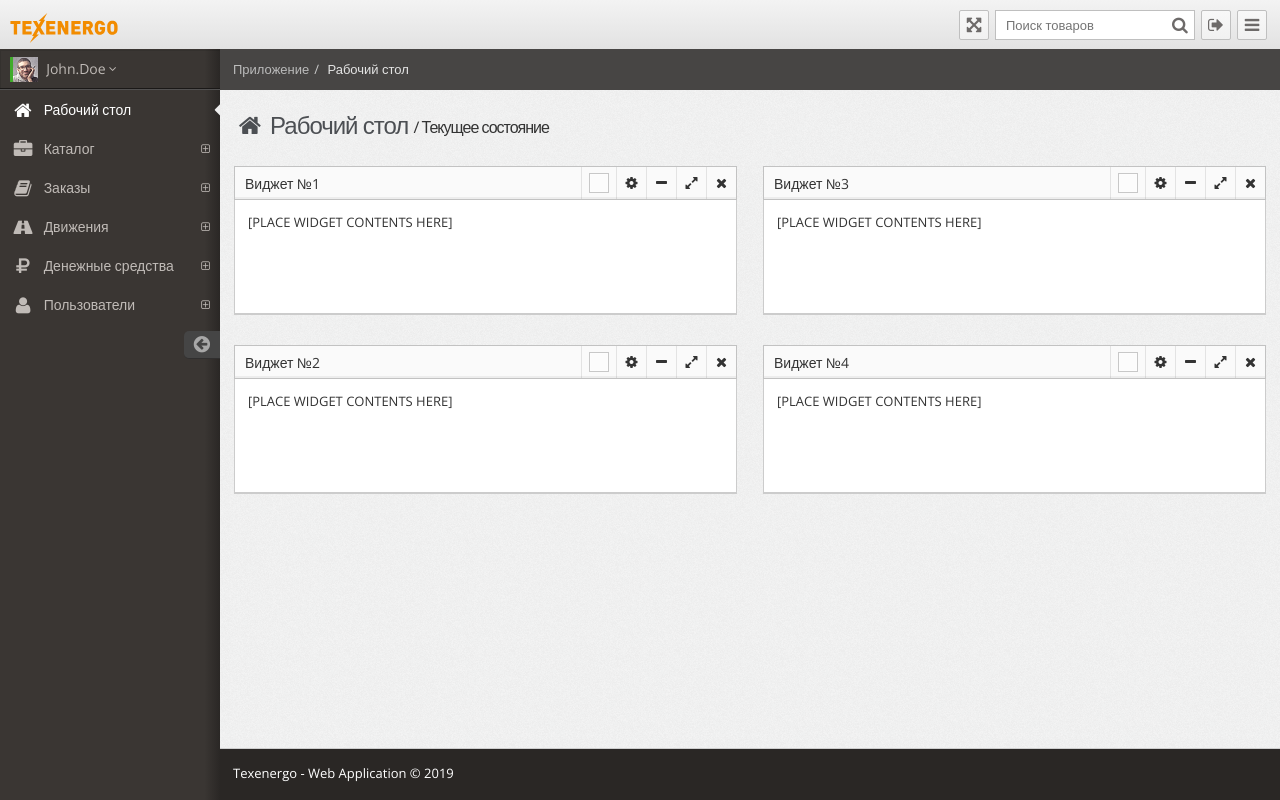
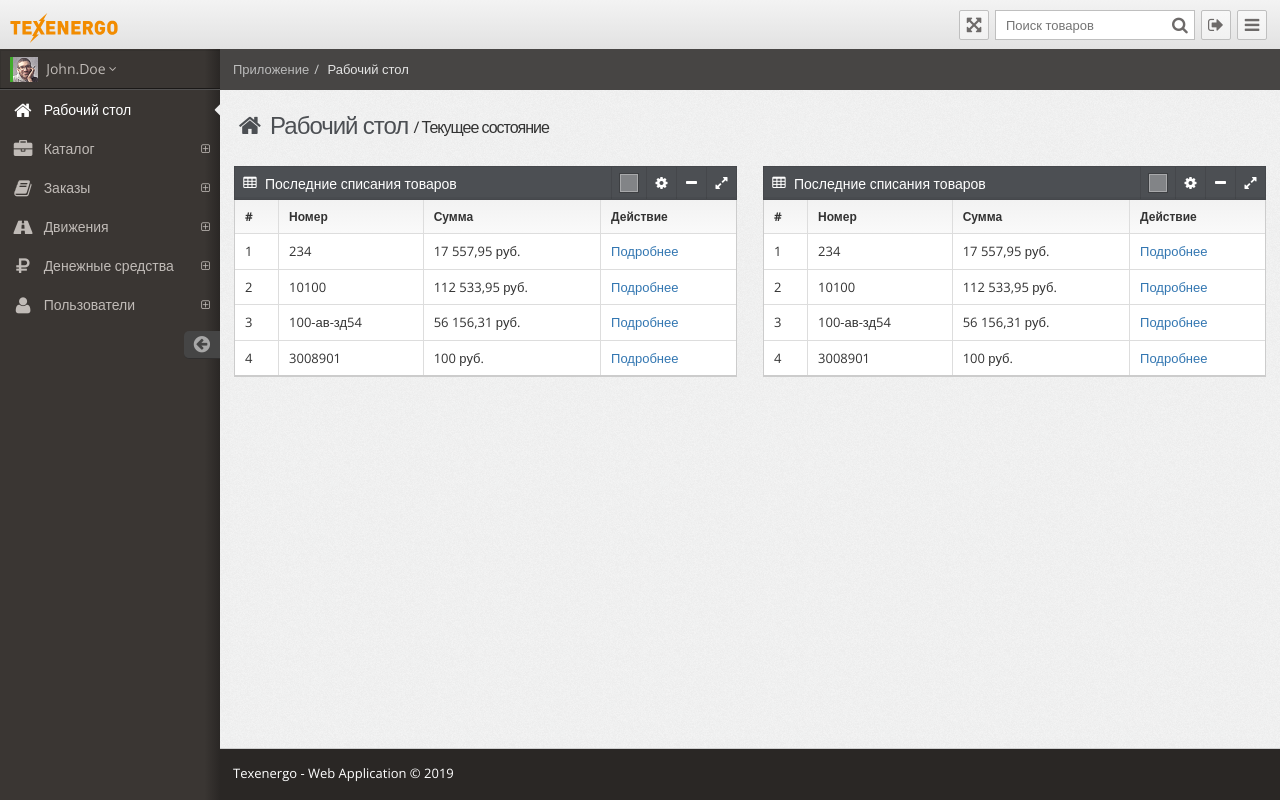
Before and after one commit to sliim35/Texenergo-app-clean, a website: page app/index.html in a window 1280 px wide. Drawn offline with nearby package versions, Linux system fonts and the light colour scheme; files that its build step writes are made by us from their sources.

Commit message:
Edited first line with tables

```diff
--- a/app/ajax/dashboard.html
+++ b/app/ajax/dashboard.html
@@ -17,62 +17,149 @@
 <section id="widget-grid">
   <div class="row">
 		<article class="col-xs-12 col-sm-6 col-md-6 col-lg-6">
-				<div class="jarviswidget" id="wid-id-1">
+			<div class="jarviswidget jarviswidget-color-blueDark" id="wid-id-2" data-widget-deletebutton="false">
+			<!-- widget options:
+			usage: <div class="jarviswidget" id="wid-id-0" data-widget-editbutton="false">
+			data-widget-colorbutton="false"
+			data-widget-editbutton="false"
+			data-widget-togglebutton="false"
+			data-widget-deletebutton="false"
+			data-widget-fullscreenbutton="false"
+			data-widget-custombutton="false"
+			data-widget-collapsed="true"
+			data-widget-sortable="false"
+			-->
 			<header>
-						<h2>Виджет №1</h2>
+				<span class="widget-icon"> <i class="fa fa-table"></i> </span>
+				<h2>Последние списания товаров</h2>
 			</header>
 			<div>
+				<!-- widget edit box start -->
 				<div class="jarviswidget-editbox">
 					<input class="form-control" type="text">
 				</div>
-						<div class="widget-body">
-							[PLACE WIDGET CONTENTS HERE]
+				<!-- widget edit box end -->
+				<!-- widget body start -->
+				<div class="widget-body no-padding">
+					<div class="table-responsive">
+						<!-- table start -->
+						<table class="table table-hover table-bordered">
+							<thead>
+								<tr>
+									<th>#</th>
+									<th>Номер</th>
+									<th>Сумма</th>
+									<th>Действие</th>
+								</tr>
+							</thead>
+							<tbody>
+								<tr>
+									<td>1</td>
+									<td>234</td>
+									<td>17 557,95 руб.</td>
+									<td><a href="#" data-toggle="tooltip" data-placement="top" title="Посмотреть подробное описание">Подробнее</a></td>
+								</tr>
+								<tr>
+									<td>2</td>
+									<td>10100</td>
+									<td>112 533,95 руб.</td>
+									<td><a href="#" data-toggle="tooltip" data-placement="top" title="Посмотреть подробное описание">Подробнее</a></td>
+								</tr>
+								<tr>
+									<td>3</td>
+									<td>100-ав-зд54</td>
+									<td>56 156,31 руб.</td>
+									<td><a href="#" data-toggle="tooltip" data-placement="top" title="Посмотреть подробное описание">Подробнее</a></td>
+								</tr>
+								<tr>
+									<td>4</td>
+									<td>3008901</td>
+									<td>100 руб.</td>
+									<td><a href="#" data-toggle="tooltip" data-placement="top" title="Посмотреть подробное описание">Подробнее</a></td>
+								</tr>
+							</tbody>
+						</table>
+						<!-- table end -->
 					</div>
 				</div>
-				</div>
-				<div class="jarviswidget" id="wid-id-2">
-					<header>
-						<h2>Виджет №2</h2>
-					</header>
-					<div>
-						<div class="jarviswidget-editbox">
-							<input class="form-control" type="text">
-						</div>
-						<div class="widget-body">
-							[PLACE WIDGET CONTENTS HERE]
-						</div>
+				<!-- widget body end -->
 			</div>
 		</div>
 		</article>
 			<article class="col-xs-12 col-sm-6 col-md-6 col-lg-6">
-				<div class="jarviswidget" id="wid-id-3">
+				<div class="jarviswidget jarviswidget-color-blueDark" id="wid-id-2" data-widget-deletebutton="false">
+				<!-- widget options:
+				usage: <div class="jarviswidget" id="wid-id-0" data-widget-editbutton="false">
+				data-widget-colorbutton="false"
+				data-widget-editbutton="false"
+				data-widget-togglebutton="false"
+				data-widget-deletebutton="false"
+				data-widget-fullscreenbutton="false"
+				data-widget-custombutton="false"
+				data-widget-collapsed="true"
+				data-widget-sortable="false"
+				-->
 				<header>
-						<h2>Виджет №3</h2>
+					<span class="widget-icon"> <i class="fa fa-table"></i> </span>
+					<h2>Последние списания товаров</h2>
 				</header>
 				<div>
+					<!-- widget edit box start -->
 					<div class="jarviswidget-editbox">
 						<input class="form-control" type="text">
 					</div>
-						<div class="widget-body">
-							[PLACE WIDGET CONTENTS HERE]
+					<!-- widget edit box end -->
+					<!-- widget body start -->
+					<div class="widget-body no-padding">
+						<div class="table-responsive">
+							<!-- table start -->
+							<table class="table table-hover table-bordered">
+								<thead>
+									<tr>
+										<th>#</th>
+										<th>Номер</th>
+										<th>Сумма</th>
+										<th>Действие</th>
+									</tr>
+								</thead>
+								<tbody>
+									<tr>
+										<td>1</td>
+										<td>234</td>
+										<td>17 557,95 руб.</td>
+										<td><a href="#" data-toggle="tooltip" data-placement="top" title="Посмотреть подробное описание">Подробнее</a></td>
+									</tr>
+									<tr>
+										<td>2</td>
+										<td>10100</td>
+										<td>112 533,95 руб.</td>
+										<td><a href="#" data-toggle="tooltip" data-placement="top" title="Посмотреть подробное описание">Подробнее</a></td>
+									</tr>
+									<tr>
+										<td>3</td>
+										<td>100-ав-зд54</td>
+										<td>56 156,31 руб.</td>
+										<td><a href="#" data-toggle="tooltip" data-placement="top" title="Посмотреть подробное описание">Подробнее</a></td>
+									</tr>
+									<tr>
+										<td>4</td>
+										<td>3008901</td>
+										<td>100 руб.</td>
+										<td><a href="#" data-toggle="tooltip" data-placement="top" title="Посмотреть подробное описание">Подробнее</a></td>
+									</tr>
+								</tbody>
+							</table>
+							<!-- table end -->
 						</div>
 					</div>
-				</div>
-				<div class="jarviswidget" id="wid-id-4">
-					<header>
-						<h2>Виджет №4</h2>
-					</header>
-					<div>
-						<div class="jarviswidget-editbox">
-							<input class="form-control" type="text">
-						</div>
-						<div class="widget-body">
-							[PLACE WIDGET CONTENTS HERE]
-						</div>
+					<!-- widget body end -->
 				</div>
 			</div>
 			</article>
-
+  </div>
+	<div class="row">
+		<article class="col-xs-12 col-sm-6 col-md-6 col-lg-6">
+		</article>
 	</div>
 </section>
 
```
Lines whose indentation alone changed are shown as unchanged.
